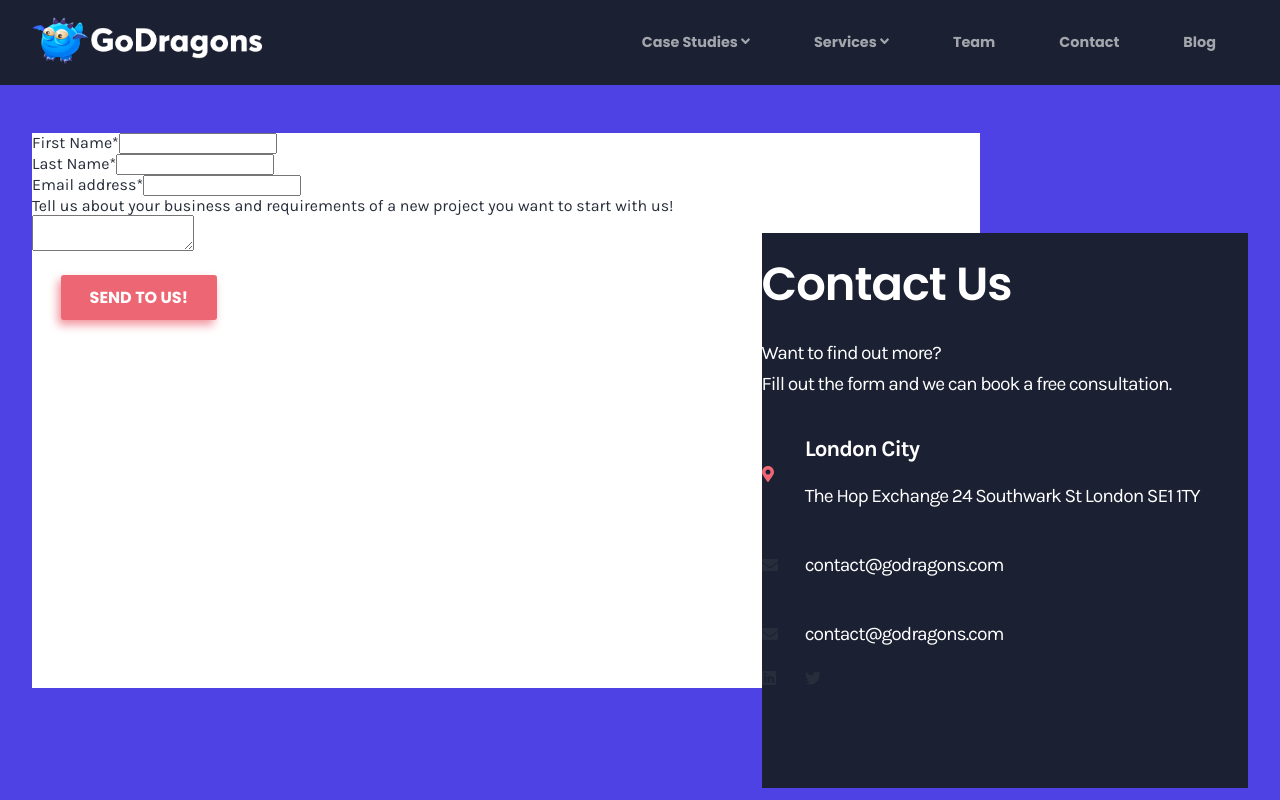
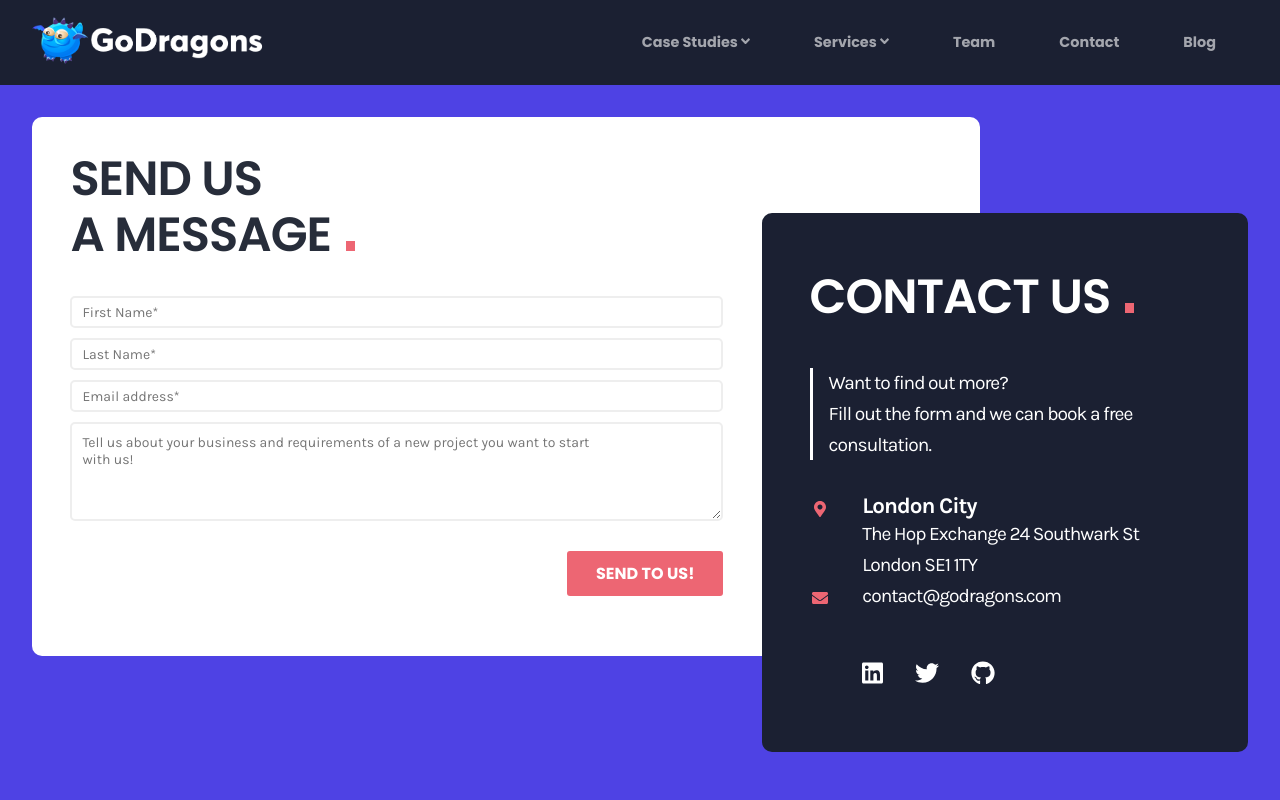
Before and after one commit to GoDragons/godragons-website, a React (Create React App) app: page /contact in a window 1280 px wide. Shown: the top 800 px of the page. Built offline with nearby package versions, Linux system fonts and the light colour scheme.

Commit message:
Finish desktop layout

```diff
--- a/src/Contact/Contact.jsx
+++ b/src/Contact/Contact.jsx
@@ -1,5 +1,4 @@
 import React, { useState } from "react";
-import { Row, Col, Hidden } from "react-grid-system";
 
 import { FontAwesomeIcon } from "@fortawesome/react-fontawesome";
 
@@ -40,86 +39,89 @@ function Contact() {
         <div className="inner-container">
           <form onSubmit={submitForm} className="form">
             <div className="form-content">
+              <div className="form-title-container">
+                <h2 className="form-header">
+                  <span className="line">SEND US</span>
+                  <span className="line">A MESSAGE</span>
+                </h2>
+                <div className="full-stop"></div>
+              </div>
               <div className="input-group">
-                <label>First Name*</label>
                 <input
+                  placeholder="First Name*"
                   value={firstName}
                   onChange={(e) => setFirstName(e.target.value)}
                 />
               </div>
               <div className="input-group">
-                <label>Last Name*</label>
                 <input
+                  placeholder="Last Name*"
                   value={lastName}
                   onChange={(e) => setLastName(e.target.value)}
                 />
               </div>
               <div className="input-group">
-                <label>Email address*</label>
                 <input
+                  placeholder="Email address*"
                   value={email}
                   onChange={(e) => setEmail(e.target.value)}
                 />
               </div>
-              <div className="input-group">
-                <label>
-                  Tell us about your business and requirements of a new project
-                  you want to start with us!
-                </label>
+              <div className="input-group message-content">
                 <textarea
+                  placeholder="Tell us about your business and requirements of a new project you want to start with us!"
                   value={message}
                   onChange={(e) => setMessage(e.target.value)}
                 />
               </div>
+              <div className="button-container">
                 <button type="submit">SEND TO US!</button>
+              </div>
             </div>
           </form>
           <div className="contact-details-container">
             <div className="contact-details-content">
-              <h2>Contact Us</h2>
+              <h2>CONTACT US</h2>
               <div className="full-stop"></div>
-              <p>
+              <p className="subtitle">
                 Want to find out more?
                 <br />
                 Fill out the form and we can book a free consultation.
               </p>
-              <Row align="center">
-                <Col xl={1} lg={1}>
+              <div className="location-info">
+                <div className="row">
+                  <div className="icon-column">
                     <FontAwesomeIcon className="icon" icon="map-marker-alt" />
-                </Col>
-                <Col xl={11} lg={11}>
+                  </div>
+                  <div className="info-column">
                     <h4>London City</h4>
                     <p>The Hop Exchange 24 Southwark St London SE1 1TY</p>
-                </Col>
-              </Row>
-              <Row align="center">
-                <Col xl={1} lg={1}>
-                  <FontAwesomeIcon icon="envelope" />
-                </Col>
-                <Col xl={11} lg={11}>
+                  </div>
+                </div>
+                <div className="row">
+                  <div className="icon-column">
+                    <FontAwesomeIcon className="icon" icon="envelope" />
+                  </div>
+                  <div className="info-column">
                     <p>contact@godragons.com</p>
-                </Col>
-              </Row>
-              <Row align="center">
-                <Col xl={1} lg={1}>
-                  <FontAwesomeIcon icon="envelope" />
-                </Col>
-                <Col xl={11} lg={11}>
-                  <p>contact@godragons.com</p>
-                </Col>
-              </Row>
-              <Row align="center">
-                <Col xl={1} lg={1}>
+                  </div>
+                </div>
+              </div>
+              <div className="social-icons-container">
                 <a href="https://www.linkedin.com/company/godragons">
-                    <FontAwesomeIcon icon={["fab", "linkedin"]} />
+                  <FontAwesomeIcon
+                    className="icon"
+                    icon={["fab", "linkedin"]}
+                  />
                 </a>
-                </Col>
-                <Col xl={1} lg={1}>
+
                 <a href="https://twitter.com/GoDragonsTech">
-                    <FontAwesomeIcon icon={["fab", "twitter"]} />
+                  <FontAwesomeIcon className="icon" icon={["fab", "twitter"]} />
                 </a>
-                </Col>
-              </Row>
+                <a href="https://github.com/GoDragons">
+                  <FontAwesomeIcon className="icon" icon={["fab", "github"]} />
+                </a>
+              </div>
             </div>
           </div>
         </div>
--- a/src/Contact/Contact.scss
+++ b/src/Contact/Contact.scss
@@ -2,25 +2,35 @@
 
 .contact-form-container {
   background-color: $color3;
-  padding-top: 3rem;
+  padding-top: 2rem;
   padding-bottom: 12rem;
 
   .inner-container {
     display: flex;
     justify-content: center;
+    width: 100%;
   }
 
   .form {
+    border-radius: 0.6rem;
     width: 60%;
     position: relative;
+    padding: 0 3vw;
 
     .form-content {
+      border-radius: 0.6rem;
       position: relative;
       z-index: 2;
+      padding-top: 2vw;
+
+      .form-title-container {
+        margin-bottom: 2vw;
+      }
     }
 
     &::before {
       content: "";
+      border-radius: 10px;
       position: absolute;
       top: 0px;
       left: 0;
@@ -30,41 +40,156 @@
       z-index: 1;
     }
 
+    .input-group {
+      display: flex;
+      justify-content: center;
+      margin-bottom: 10px;
+      input,
+      textarea {
+        border: none;
+        border: 2px solid $gray;
+        border-radius: 5px;
+        font-size: 14px;
+        padding-left: 10px;
+        width: 100%;
+        height: 2rem;
+      }
+
+      textarea {
+        height: 6.2rem;
+        padding-top: 5px;
+      }
+
+      textarea::-webkit-input-placeholder {
+        padding-top: 5px;
+        padding-right: 6.2rem;
+      }
+
+      textarea:-moz-placeholder {
+        /* Firefox 18- */
+        padding-top: 5px;
+        padding-right: 6.2rem;
+      }
+
+      textarea::-moz-placeholder {
+        /* Firefox 19+ */
+        padding-top: 5px;
+        padding-right: 6.2rem;
+      }
+
+      textarea:-ms-input-placeholder {
+        padding-top: 5px;
+        padding-right: 6.2rem;
+      }
+
+      textarea::placeholder {
+        padding-top: 5px;
+        padding-right: 6.2rem;
+      }
+    }
+
+    .button-container {
+      display: flex;
+      justify-content: flex-end;
+
       button {
         background-color: $color2;
         border: none;
-      box-shadow: -3px 5px 10px lighten($color2, 10);
         color: $white;
-      margin-left: 1.8rem;
         padding-left: 1.8rem;
         padding-right: 1.8rem;
       }
     }
+  }
   .contact-details-container {
-    padding-top: 6.25rem;
+    padding-top: 2rem;
+    padding-bottom: 3rem;
+    padding-left: 3rem;
+    padding-right: 3.5rem;
     width: 40%;
     position: relative;
+    top: 6rem;
 
+    a {
+      font-size: 1.5rem;
+    }
+
+    .subtitle {
+      border-left: 3px solid $white;
+      padding-left: 1rem;
+      // color:
+      // font-size: 1rem;
+    }
+
+    .location-info {
+      margin-top: 2rem;
+      margin-bottom: 2rem;
+
+      .row {
+        display: flex;
+        align-items: flex-start;
+
+        .icon-column {
+          width: 1.5rem;
+          margin-right: 2rem;
+          padding-top: 0.5rem;
+          text-align: center;
+          padding-top: 0.5rem;
+        }
+
+        .info-column {
+          width: 100%;
+
+          h4,
+          p {
+            margin: 0;
+          }
+        }
+      }
       .icon {
         path {
           fill: $color2;
         }
       }
+    }
+
+    .social-icons-container {
+      padding-left: 2.3rem;
+
+      a {
+        padding: 1rem;
+        transition: all 400ms;
+        display: inline-block;
+
+        &:hover {
+          transform: scale(0.8);
+        }
+
+        .icon {
+          path {
+            fill: $white;
+          }
+        }
+      }
+    }
 
     .contact-details-content {
+      border-radius: 10px;
       position: relative;
       z-index: 4;
     }
 
     &::before {
       content: "";
+      border-radius: 10px;
       position: absolute;
-      top: 6.25rem;
+      top: 0;
       left: 0;
       background-color: $color1;
       width: 100%;
       height: 100%;
       z-index: 3;
+      // box-shadow: 0px 0px 15px rgba(0, 0, 0, 0.3);
     }
 
     h2,
@@ -73,4 +198,30 @@
       color: $white;
     }
   }
+
+  .form-header {
+    margin: 0;
   }
+
+  h2 {
+    display: inline-block;
+    font-size: 3rem;
+
+    .line {
+      display: block;
+      font-family: Poppins, Arial;
+
+      &:not(:first-child) {
+        margin-top: -1rem;
+      }
+    }
+  }
+
+  .full-stop {
+    display: inline-block;
+    background-color: $color2;
+    margin-left: 0.9rem;
+    width: 0.6rem;
+    height: 0.6rem;
+  }
+}
```
Also changed, not shown: src/IconLibrary/IconLibrary.jsx (+7 -2 lines). Lines whose indentation alone changed are shown as unchanged.
